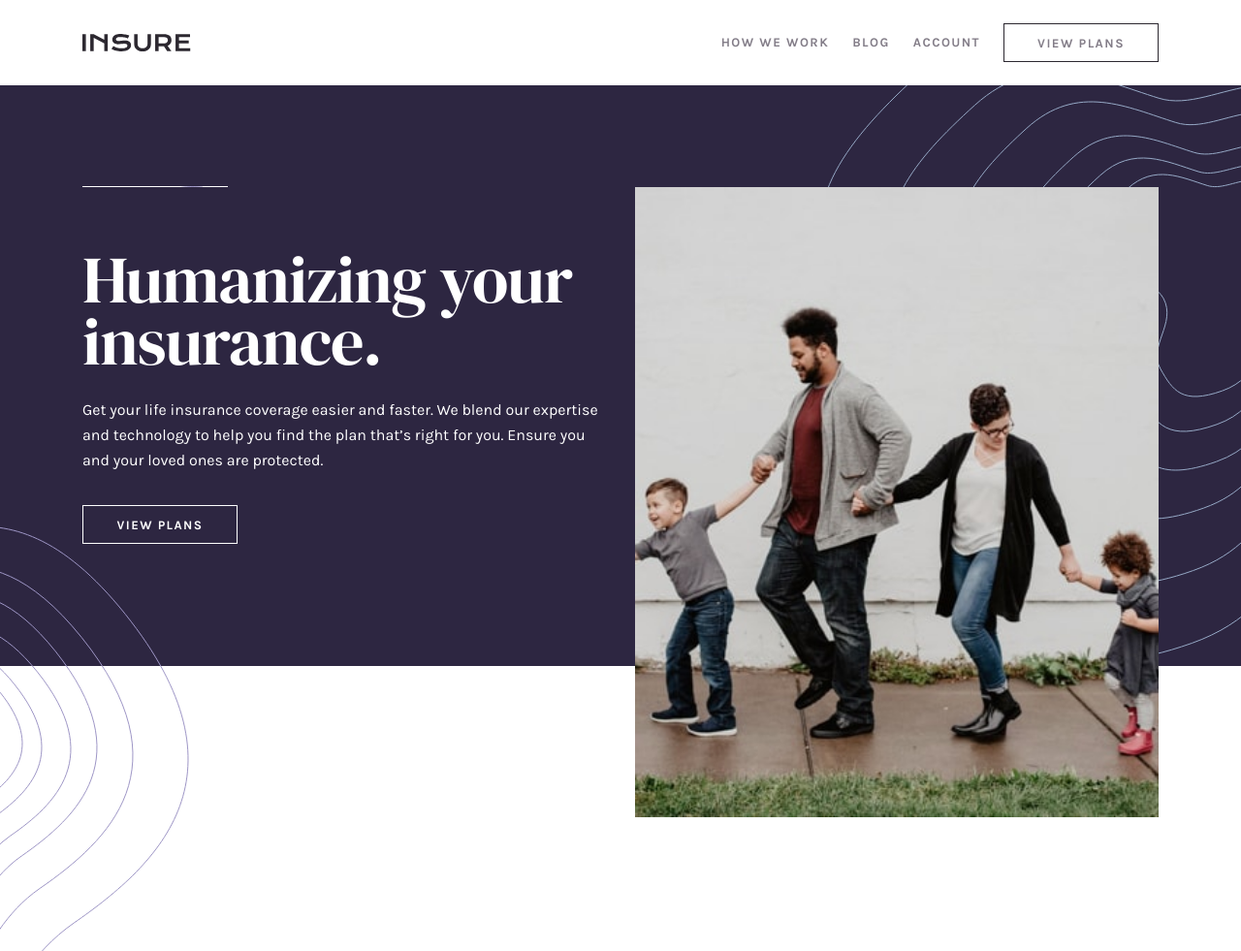
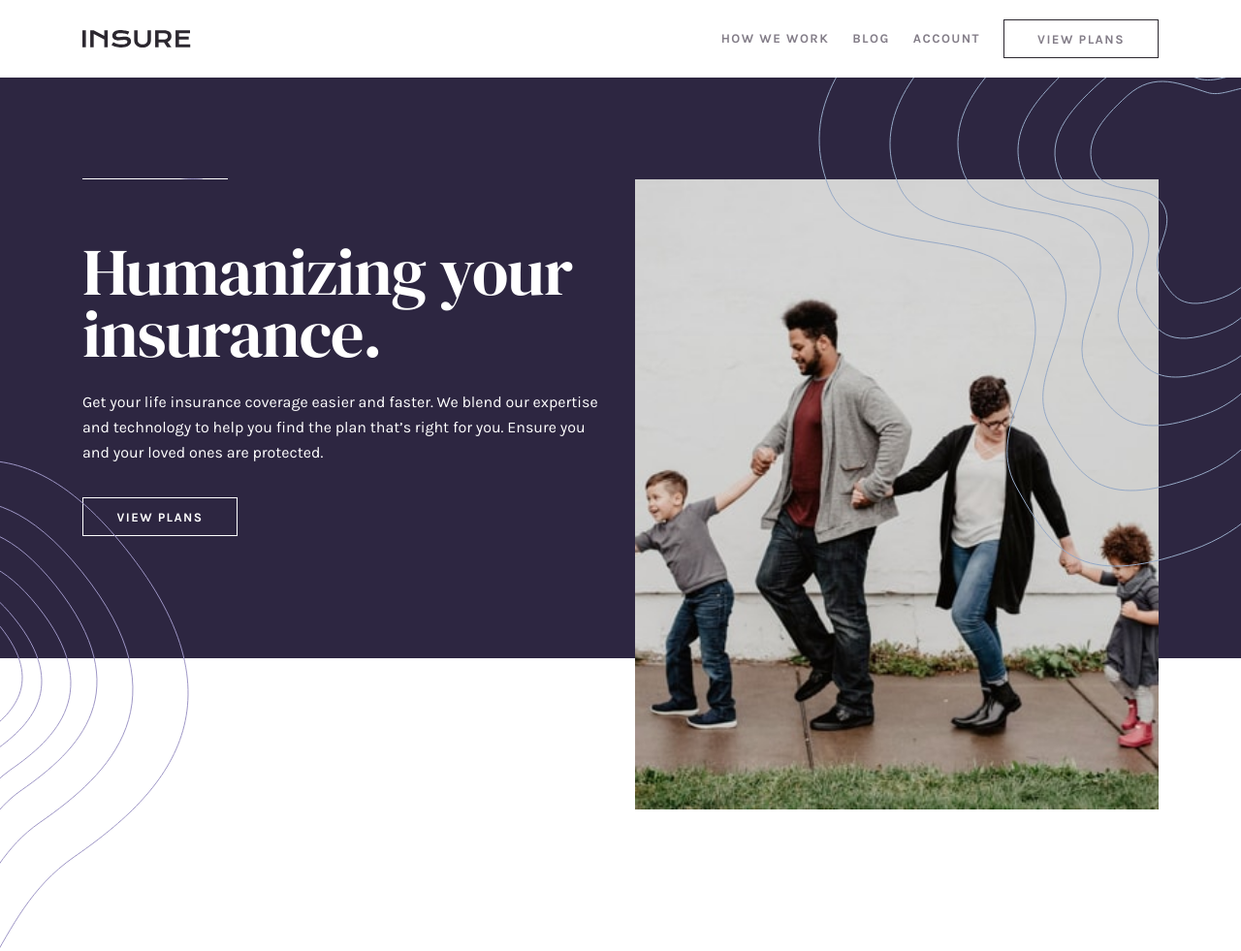
Before and after one commit to jwalczak94/Insure-landing-page, a plain HTML site: page index.html in a window 1280 px wide. Shown: the top 981 px of the page at 97% size. Drawn offline with Linux system fonts and the light colour scheme.

Commit message:
update header and nav

```diff
--- a/index.html
+++ b/index.html
@@ -15,6 +15,7 @@
   </head>
   <body>
     <nav class="navigation">
+      <div class="navigation__content">
         <img src="./images/logo.svg" alt="Insure Logo" />
 
         <!-- HAMBURGER ICON - MOBILE NAV -->
@@ -32,6 +33,7 @@
             <a href="#" class="btn btn-secondary navigation__links__link text-xs">View plans</a>
           </li>
         </ul>
+      </div>
     </nav>
 
     <header class="header">
--- a/sass/layout/_header.scss
+++ b/sass/layout/_header.scss
@@ -6,6 +6,10 @@
 
   @include m.respond(tab-port) {
     max-height: 37.5rem;
+    margin-top: 5rem;
+  }
+
+  @include m.respond(tab-land) {
     position: relative;
 
     &::after,
@@ -19,7 +23,7 @@
       height: 504px;
       width: 195px;
 
-      bottom: -60%;
+      bottom: -50%;
       left: 0;
     }
 
@@ -28,8 +32,9 @@
       height: 593px;
       width: 436px;
 
-      top: 0;
+      top: -88px;
       right: 0;
+      z-index: 99;
     }
   }
 
@@ -62,7 +67,7 @@
       height: 100%;
       width: 100%;
 
-      @include m.respond(tab-land) {
+      @media (min-width: 768px) {
         position: absolute;
         top: 105px;
         right: 0;
@@ -78,7 +83,6 @@
     text-align: center;
     padding: 5.875rem 1.5rem;
     margin: 0 auto;
-    max-width: 33.75rem;
     position: relative;
 
     &::after,
@@ -111,6 +115,7 @@
       gap: 1.6rem;
       padding: 4rem 2.5rem 0 2.5rem;
       margin: 0;
+      max-width: 30.5rem;
 
       grid-column-start: 1;
       grid-row-start: 1;
@@ -137,6 +142,7 @@
 
     @include m.respond(tab-land) {
       padding-inline: 0;
+      max-width: 33.75rem;
     }
 
     .btn {
--- a/sass/layout/_navigation.scss
+++ b/sass/layout/_navigation.scss
@@ -1,6 +1,16 @@
 @use "../mixins" as m;
 
 .navigation {
+  @include m.respond(tab-port) {
+    background-color: var(--white);
+    position: fixed;
+    z-index: 999;
+    width: 100%;
+    top: -5rem;
+    top: 0;
+  }
+
+  &__content {
     @include m.main-content;
     padding-top: 1.5rem;
     padding-bottom: 1.5rem;
@@ -8,6 +18,12 @@
 
     @include m.flex-center(1rem, row);
     justify-content: space-between;
+
+    @include m.respond(tab-port) {
+      padding-top: 1.25rem;
+      padding-bottom: 1.25rem;
+    }
+  }
 
   &__icon {
     @include m.respond(tab-port) {
```
Also changed, not shown: main.css. Lines whose indentation alone changed are shown as unchanged.
